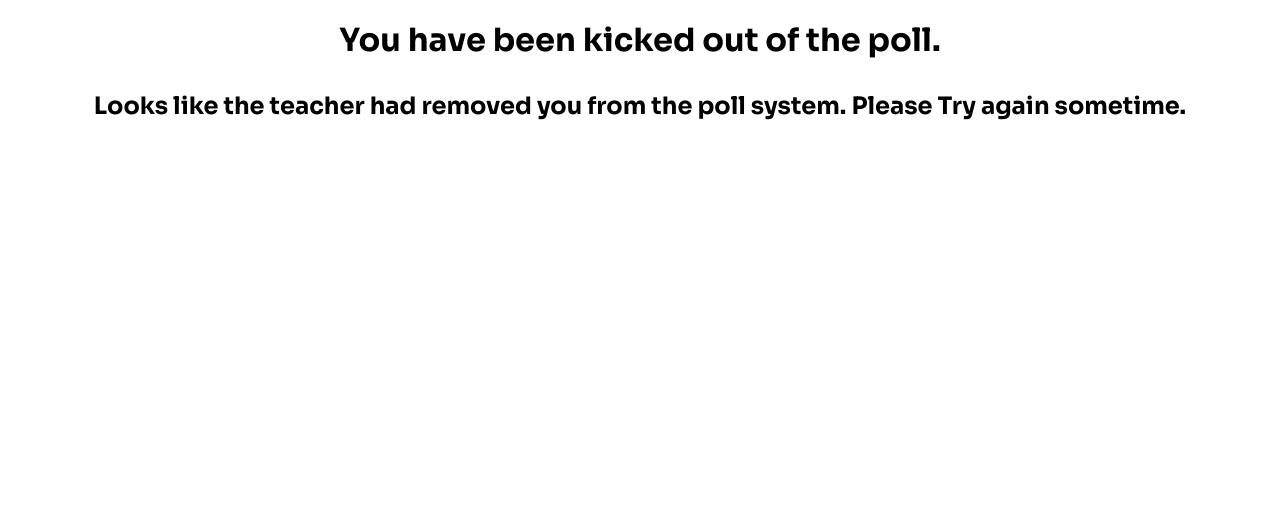
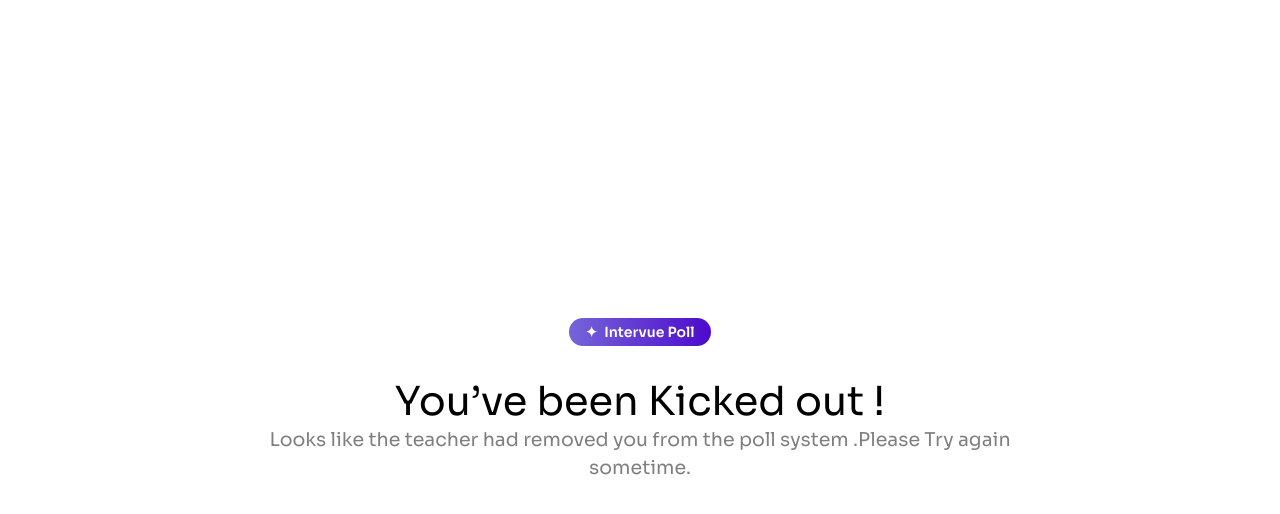
Before and after one commit to andholemoksha/livepoll, a React (Vite) app in the folder frontend/: page /student/kicked in a window 1280 px wide. Shown: the top 514 px of the page. Built offline with nearby package versions, Linux system fonts and the light colour scheme; no server answers.

Commit message:
kicked out page

```diff
--- a/frontend/src/App.jsx
+++ b/frontend/src/App.jsx
@@ -9,6 +9,7 @@ import TeacherStart from "./pages/TeacherStart";
 import TeacherPoll from "./pages/TeacherPoll";
 import StudentStart from "./pages/StudentStart";
 import StudentPoll from "./pages/StudentPoll";
+import StudentKicked from "./pages/StudentKicked";
 
 function App() {
   return (
@@ -21,16 +22,7 @@ function App() {
         <Route path="/student/poll" element={<StudentPoll />} />
         <Route
           path="/student/kicked"
-          element={
-            <>
-              <div className="p-4 text-center text-[2rem] font-bold">
-                You have been kicked out of the poll.
-              </div>
-              <div className="p-2 text-center text-[1.5rem] font-bold">
-                Looks like the teacher had removed you from the poll system. Please Try again sometime.
-              </div>
-            </>
-          }
+          element={<StudentKicked/>}
         />
       </Routes>
     </BrowserRouter>
--- /dev/null
+++ b/frontend/src/pages/StudentKicked.jsx
@@ -0,0 +1,19 @@
+import Badge from "../components/Badge";
+
+export default function StudentKicked() {
+    return (
+        <div className="flex flex-col items-center justify-center min-h-screen bg-white px-4 w-full">
+            {/* Top badge */}
+            <Badge></Badge>
+
+            {/* Heading */}
+            <h1 className="text-2xl md:text-[40px] font-normal text-center">
+                You’ve been Kicked out !
+            </h1>
+            <p className="mt-2 text-[#00000080] text-[19px] text-center max-w-3xl font-normal">
+                Looks like the teacher had removed you from the poll system .Please
+                Try again sometime.
+            </p>
+        </div>
+    );
+}
```
Also changed, not shown: 1 other file (tests, documents, lock files or other folders).
